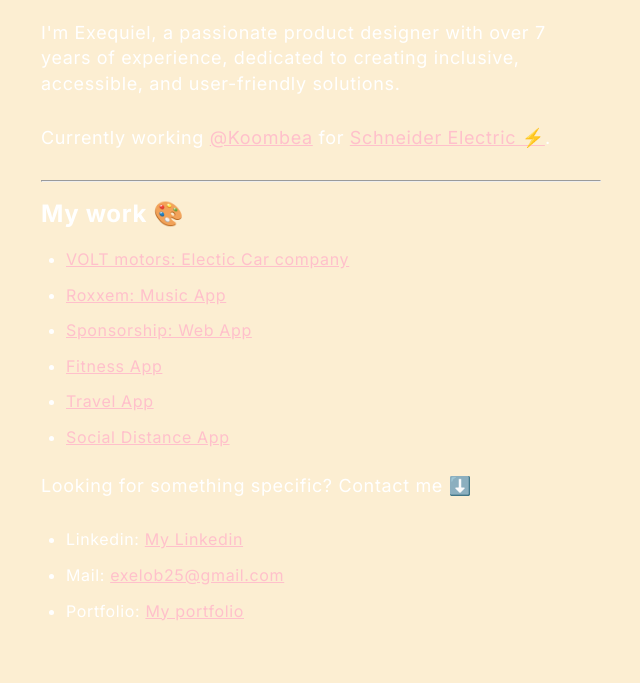
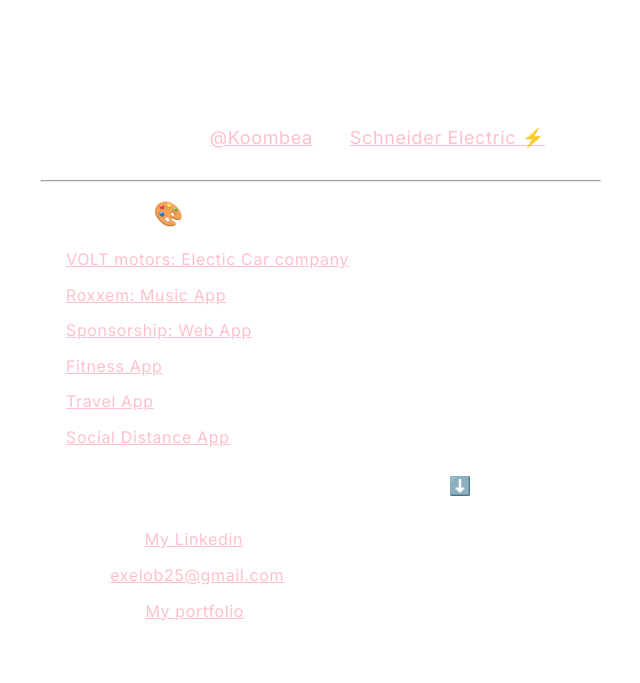
Before and after one commit to XLobaiza/PersonalWeb, a plain HTML site: page index.html in a window 1280 px wide. Shown: the part 117-800 px from the top of the page, without its empty margins (319-959 px from the left). Drawn offline with Linux system fonts and the light colour scheme.

Commit message:
Update style.css

```diff
--- a/style.css
+++ b/style.css
@@ -1,7 +1,7 @@
 @import url('https://fonts.googleapis.com/css2?family=Inter:wght@400;700&display=swap');
 
 body {
-    background-color: #FCEED2; /* Background */
+    background-color: #3363636; /* Background */
     color: #fff; /* White text */
     font-family: 'Inter', sans-serif;
     display: flex;
```
